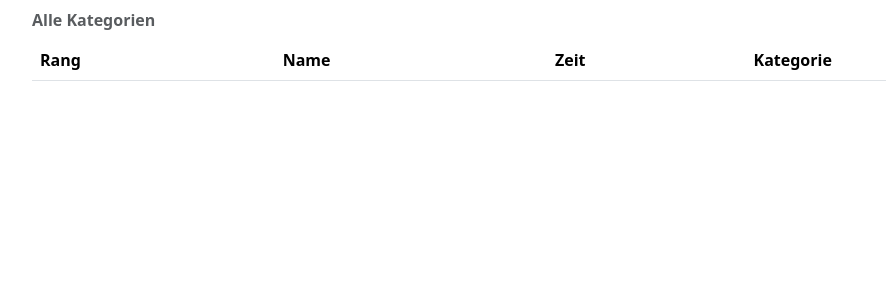
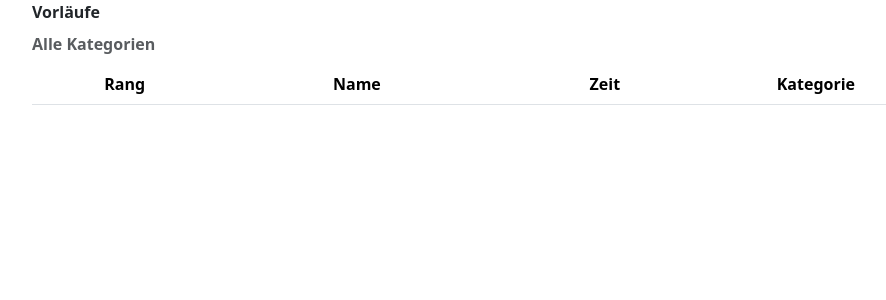
Before and after one commit to fPBunxGKv/sj-github, a Django app: page /ranking/ in a window 1280 px wide. Shown: the part 56-356 px from the top of the page, without its empty margins (50-936 px from the left). Run offline with Django 4.2, Linux system fonts and the light colour scheme; data comes from the database, SQL or seed files in the repository; lists and menus that the app fills with data are empty; some libraries are stand-ins or nearby versions.

Commit message:
format ranking

```diff
--- a/members/templates/rank_show.html
+++ b/members/templates/rank_show.html
@@ -5,11 +5,13 @@
     <div class="container">
         <div class="row">
             <div class="col">
+                <caption><b>Vorläufe</b></caption>
                 {% for c in categories %}
                     <table class="table table-fixed table-striped caption-top">
                         <caption><b>Kategorie {{ c.result_category }}</b></caption>
                         <thead>
                             <tr>
+                                <th style="width:3%" class="th-lg"></th>
                                 <th style="width:10%" class="th-lg">Rang</th>
                                 <th style="width:20%" class="th-lg">Name</th>
                                 <th style="width:5%" style="text-align:right">Zeit</th>
@@ -20,7 +22,8 @@
                             {% for r in results_per_cat %}
                                 {% if r.result_category == c.result_category %}
                                     <tr>
-                                        <td>{{ r.rank }}</td>
+                                        <td></td>
+                                        <td> {{ r.rank }}</td>
                                         <td>{{ r.fk_sj_users__firstname }} {{ r.fk_sj_users__lastname }}</td>
                                         <td style="text-align:right">{{ r.fast_run|stringformat:'0.2f' }}</td>
                                         <td>{{ r.result_category }}</td>
@@ -36,6 +39,7 @@
                             <caption><b>Alle Kategorien</b></caption>
                             <thead>
                                 <tr>
+                                    <th scope="col"></th>
                                     <th scope="col">Rang</th>
                                     <th scope="col">Name</th>
                                     <th scope="col">Zeit</th>
@@ -45,6 +49,7 @@
                             <tbody>
                                 {% for r in result_best_all %}
                                     <tr>
+                                        <td></td>
                                         <td>{{ r.rank }}</td>
                                         <td>{{ r.fk_sj_users__firstname }} {{ r.fk_sj_users__lastname }}</td>
                                         <td>{{ r.fast_run | stringformat:'0.2f' }}</td>
```
